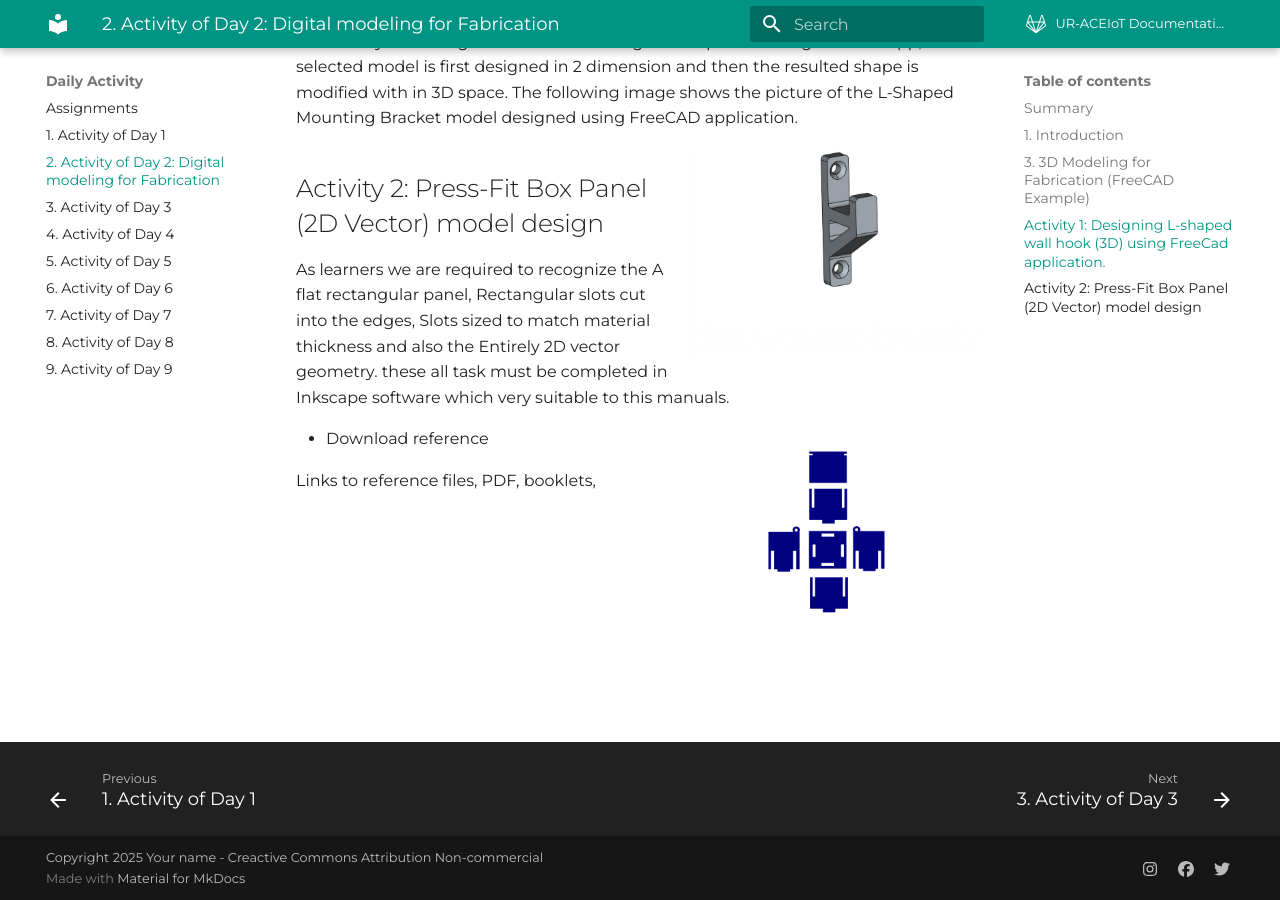
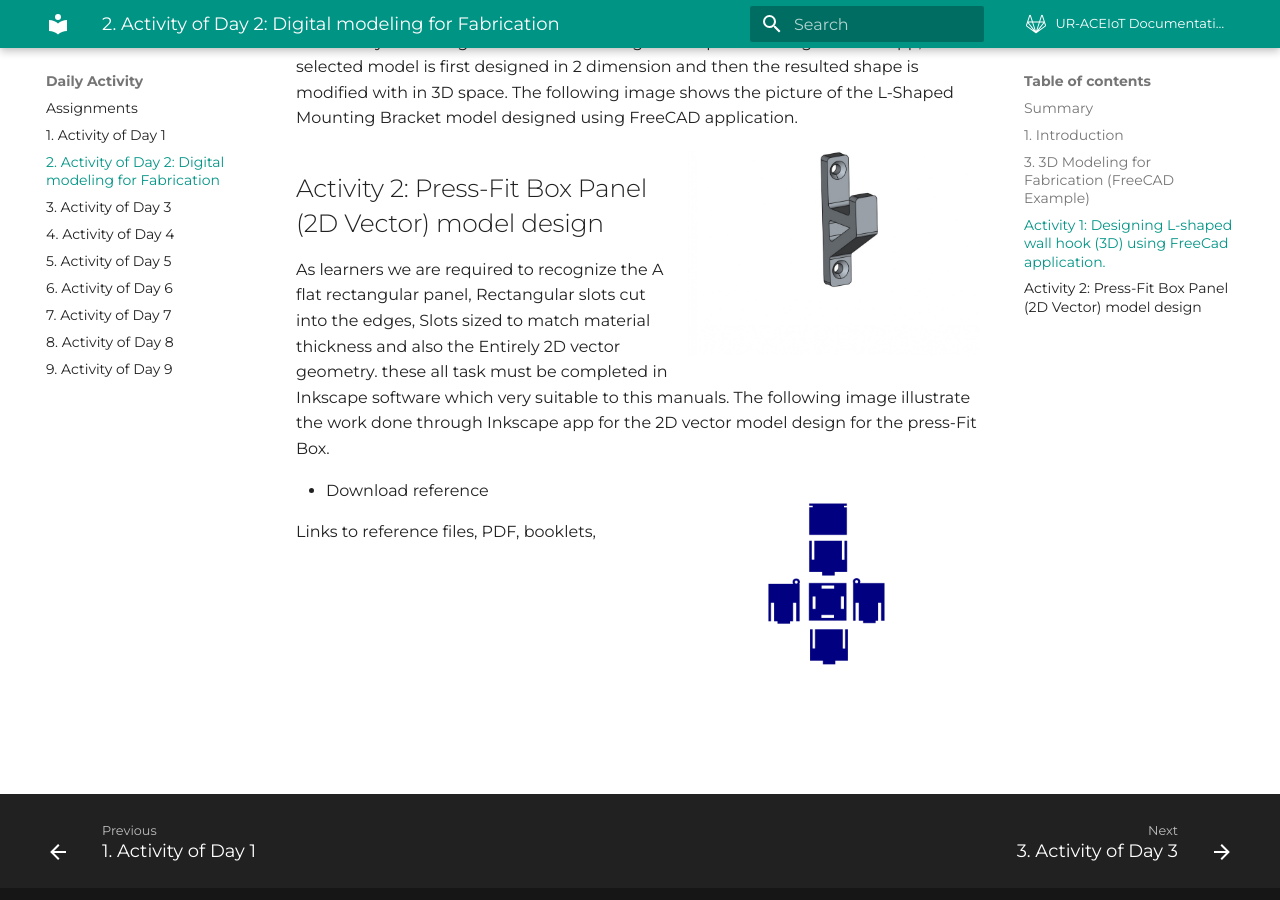
Before and after one commit to izesa/DocumentationTemplate, an MkDocs documentation site: the page built from docs/Daily-Activity/day_2.md, in a window 1280 px wide and 900 px high, scrolled down 1006 px. Built offline with MkDocs 1.6.1 and Material for MkDocs 9.7.7, drawn with Linux system fonts in a browser that asks for light colours.

Commit message:
modified:   docs/Daily-Activity/day_2.md

```diff
--- a/docs/Daily-Activity/day_2.md
+++ b/docs/Daily-Activity/day_2.md
@@ -31,6 +31,7 @@ The following image shows the picture of the L-Shaped Mounting Bracket model des
 
 ## Activity 2: Press-Fit Box Panel (2D Vector) model design
 As learners we are required to recognize the A flat rectangular panel, Rectangular slots cut into the edges, Slots sized to match material thickness and also the Entirely 2D vector geometry. these all task must be completed in Inkscape software which very suitable to this manuals.
+The following image illustrate the work done through Inkscape app for the 2D vector model design for the press-Fit Box.
 
 ![](./images/Day_2.jpg){ width=300 Height=200 align=right }
 
```
